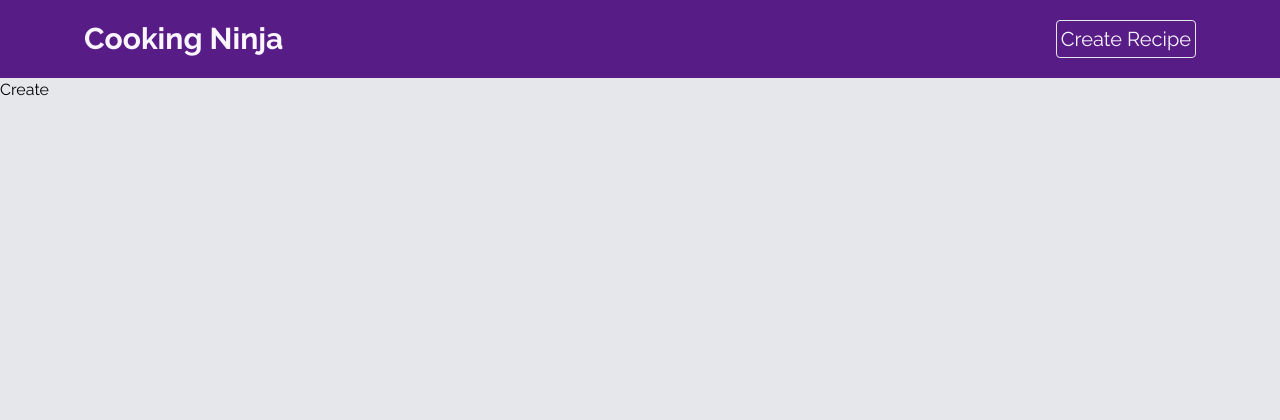
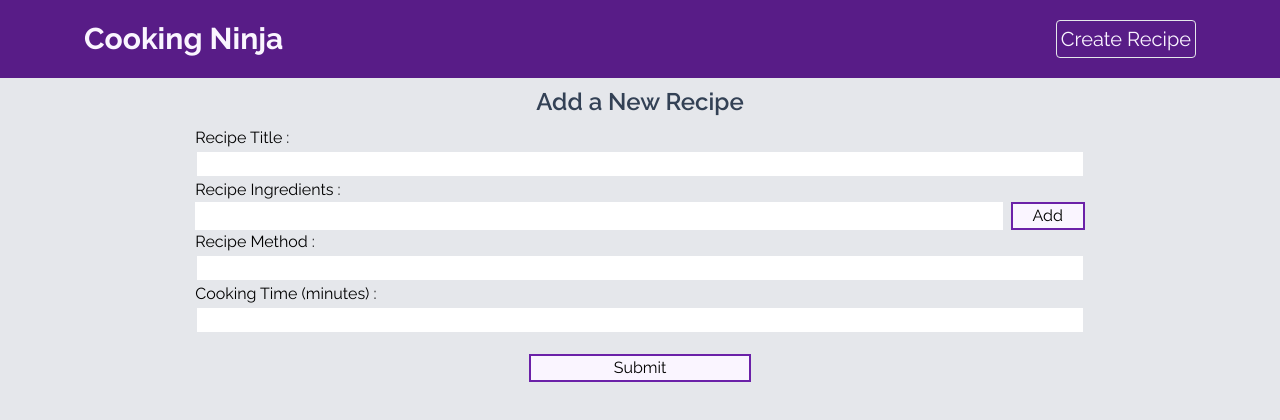
Before and after one commit to DavidRedding/recipe-directory, a React (Create React App) app: page /create in a window 1280 px wide. Shown: the top 420 px of the page. Built offline with nearby package versions, Linux system fonts and the light colour scheme.

Commit message:
[Create.js] skeleton & useState init

```diff
--- a/src/pages/create/Create.js
+++ b/src/pages/create/Create.js
@@ -1,5 +1,44 @@
+import { useState } from 'react';
+
 const Create = () => {
-  return <div>Create</div>;
+  const [title, setTitle] = useState('');
+  const [method, setMethod] = useState('');
+  const [cookingTime, setCookingTime] = useState('');
+
+  return (
+    <div className="max-w-6xl px-5 mx-auto">
+      <h1 className="py-2 text-2xl font-semibold text-center text-slate-700">Add a New Recipe</h1>
+      <form className="w-4/5 mx-auto ">
+        <label>
+          Recipe Title :
+          <input type="text" className="w-full border-2" />
+        </label>
+
+        <label className="block">Recipe Ingredients :</label>
+        <div className="flex space-x-2">
+          <input type="text" className="grow" />
+          <button
+            className="w-1/6 border-2 border-purple-800 md:w-1/12 bg-purple-50"
+            onClick={(e) => e.preventDefault()}
+          >
+            Add
+          </button>
+        </div>
+
+        <label>
+          Recipe Method :
+          <input type="text" className="w-full border-2" />
+        </label>
+
+        <label>
+          Cooking Time (minutes) :
+          <input type="text" className="w-full mb-5 border-2" />
+        </label>
+
+        <button className="block w-1/4 mx-auto text-center border-2 border-purple-800 bg-purple-50">Submit</button>
+      </form>
+    </div>
+  );
 };
 
 export default Create;
```
